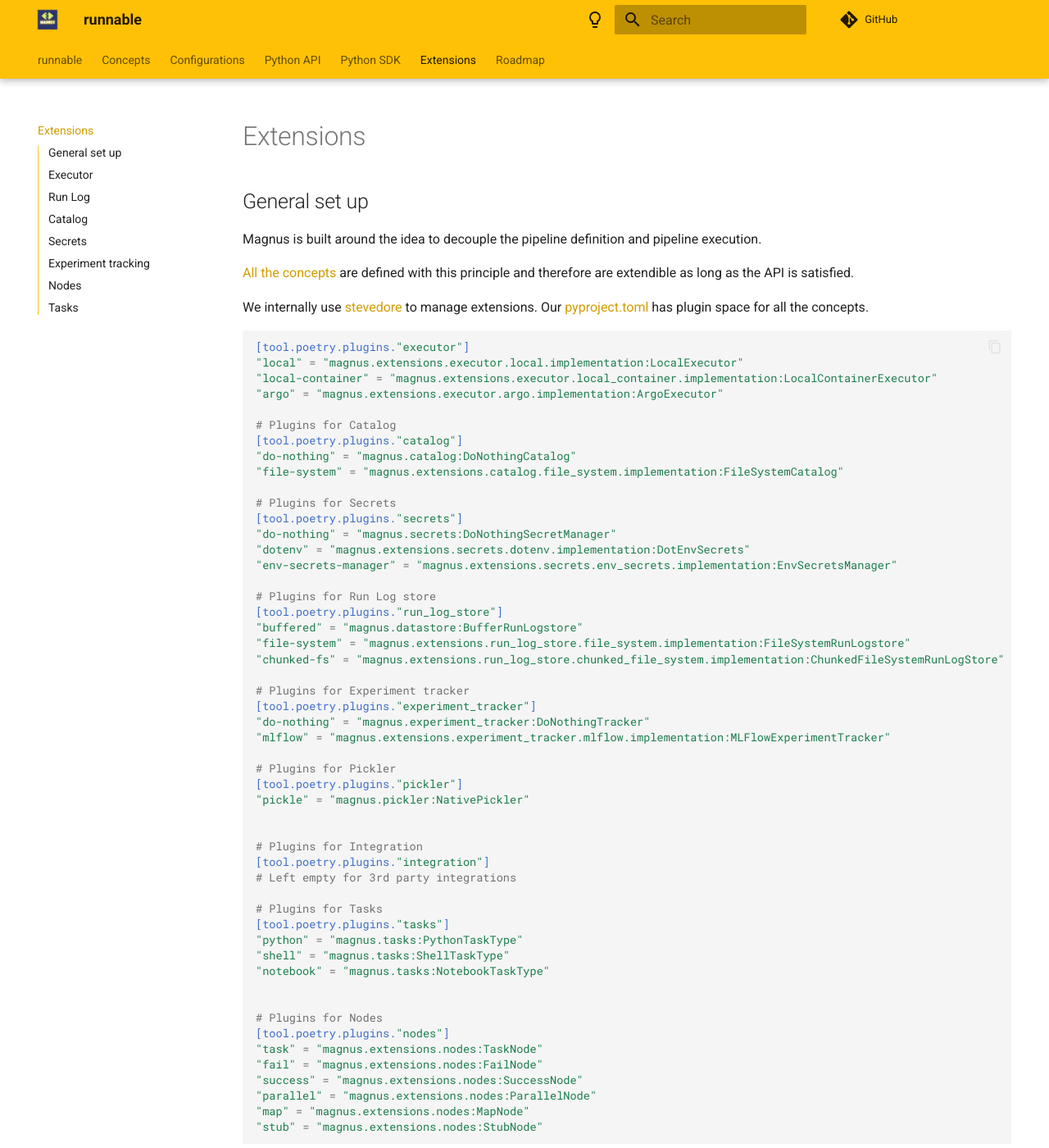
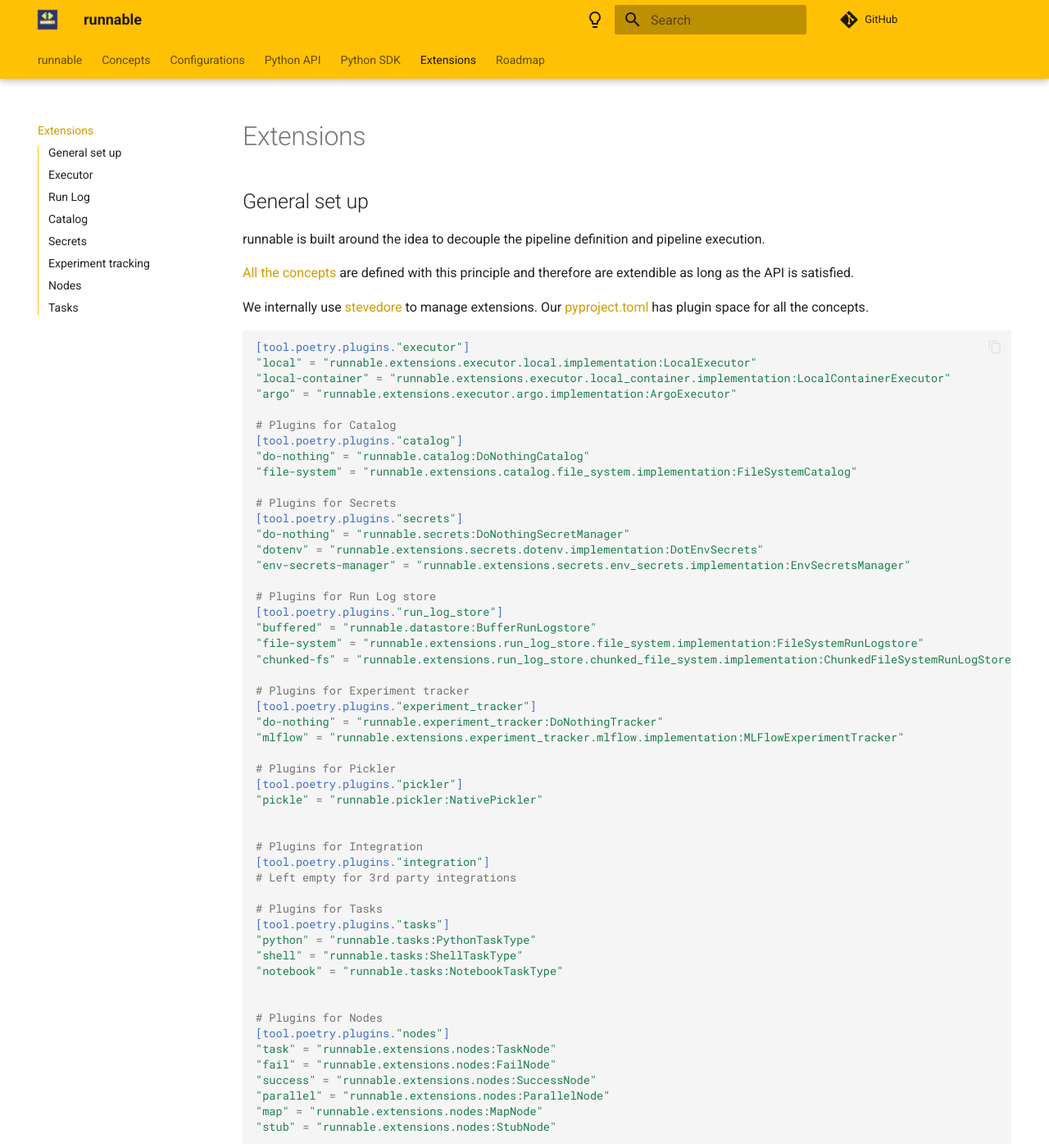
Before and after one commit to AstraZeneca/runnable, an MkDocs documentation site: the page built from docs/extensions.md, in a window 1280 px wide and 1400 px high. Shown: the whole window at 82% size. Built offline with MkDocs 1.6.1 and Material for MkDocs 9.7.7, drawn with Linux system fonts in a browser that asks for light colours; comment, search, counter and statistics services are not loaded; some of the changed text lies outside the part shown.

Commit message:
feat: Bringing in docs

````diff
--- a/docs/extensions.md
+++ b/docs/extensions.md
@@ -1,45 +1,45 @@
 ## General set up
 
-Magnus is built around the idea to decouple the pipeline definition and pipeline execution.
+runnable is built around the idea to decouple the pipeline definition and pipeline execution.
 
 [All the concepts](concepts/the-big-picture.md/) are defined with this principle and therefore
 are extendible as long as the API is satisfied.
 
 We internally use [stevedore](https:/pypi.org/project/stevedore/) to manage extensions.
-Our [pyproject.toml](https://github.com/AstraZeneca/magnus-core/blob/main/pyproject.toml) has
+Our [pyproject.toml](https://github.com/AstraZeneca/runnable-core/blob/main/pyproject.toml) has
 plugin space for all the concepts.
 
 ```toml
 [tool.poetry.plugins."executor"]
-"local" = "magnus.extensions.executor.local.implementation:LocalExecutor"
-"local-container" = "magnus.extensions.executor.local_container.implementation:LocalContainerExecutor"
-"argo" = "magnus.extensions.executor.argo.implementation:ArgoExecutor"
+"local" = "runnable.extensions.executor.local.implementation:LocalExecutor"
+"local-container" = "runnable.extensions.executor.local_container.implementation:LocalContainerExecutor"
+"argo" = "runnable.extensions.executor.argo.implementation:ArgoExecutor"
 
 # Plugins for Catalog
 [tool.poetry.plugins."catalog"]
-"do-nothing" = "magnus.catalog:DoNothingCatalog"
-"file-system" = "magnus.extensions.catalog.file_system.implementation:FileSystemCatalog"
+"do-nothing" = "runnable.catalog:DoNothingCatalog"
+"file-system" = "runnable.extensions.catalog.file_system.implementation:FileSystemCatalog"
 
 # Plugins for Secrets
 [tool.poetry.plugins."secrets"]
-"do-nothing" = "magnus.secrets:DoNothingSecretManager"
-"dotenv" = "magnus.extensions.secrets.dotenv.implementation:DotEnvSecrets"
-"env-secrets-manager" = "magnus.extensions.secrets.env_secrets.implementation:EnvSecretsManager"
+"do-nothing" = "runnable.secrets:DoNothingSecretManager"
+"dotenv" = "runnable.extensions.secrets.dotenv.implementation:DotEnvSecrets"
+"env-secrets-manager" = "runnable.extensions.secrets.env_secrets.implementation:EnvSecretsManager"
 
 # Plugins for Run Log store
 [tool.poetry.plugins."run_log_store"]
-"buffered" = "magnus.datastore:BufferRunLogstore"
-"file-system" = "magnus.extensions.run_log_store.file_system.implementation:FileSystemRunLogstore"
-"chunked-fs" = "magnus.extensions.run_log_store.chunked_file_system.implementation:ChunkedFileSystemRunLogStore"
+"buffered" = "runnable.datastore:BufferRunLogstore"
+"file-system" = "runnable.extensions.run_log_store.file_system.implementation:FileSystemRunLogstore"
+"chunked-fs" = "runnable.extensions.run_log_store.chunked_file_system.implementation:ChunkedFileSystemRunLogStore"
 
 # Plugins for Experiment tracker
 [tool.poetry.plugins."experiment_tracker"]
-"do-nothing" = "magnus.experiment_tracker:DoNothingTracker"
-"mlflow" = "magnus.extensions.experiment_tracker.mlflow.implementation:MLFlowExperimentTracker"
+"do-nothing" = "runnable.experiment_tracker:DoNothingTracker"
+"mlflow" = "runnable.extensions.experiment_tracker.mlflow.implementation:MLFlowExperimentTracker"
 
 # Plugins for Pickler
 [tool.poetry.plugins."pickler"]
-"pickle" = "magnus.pickler:NativePickler"
+"pickle" = "runnable.pickler:NativePickler"
 
 
 # Plugins for Integration
@@ -48,19 +48,19 @@ plugin space for all the concepts.
 
 # Plugins for Tasks
 [tool.poetry.plugins."tasks"]
-"python" = "magnus.tasks:PythonTaskType"
-"shell" = "magnus.tasks:ShellTaskType"
-"notebook" = "magnus.tasks:NotebookTaskType"
+"python" = "runnable.tasks:PythonTaskType"
+"shell" = "runnable.tasks:ShellTaskType"
+"notebook" = "runnable.tasks:NotebookTaskType"
 
 
 # Plugins for Nodes
 [tool.poetry.plugins."nodes"]
-"task" = "magnus.extensions.nodes:TaskNode"
-"fail" = "magnus.extensions.nodes:FailNode"
-"success" = "magnus.extensions.nodes:SuccessNode"
-"parallel" = "magnus.extensions.nodes:ParallelNode"
-"map" = "magnus.extensions.nodes:MapNode"
-"stub" = "magnus.extensions.nodes:StubNode"
+"task" = "runnable.extensions.nodes:TaskNode"
+"fail" = "runnable.extensions.nodes:FailNode"
+"success" = "runnable.extensions.nodes:SuccessNode"
+"parallel" = "runnable.extensions.nodes:ParallelNode"
+"map" = "runnable.extensions.nodes:MapNode"
+"stub" = "runnable.extensions.nodes:StubNode"
 ```
 
 
@@ -71,7 +71,7 @@ them, the complexity is mostly in having access to them.
 To write extensions for your project and are not useful for wider audience, include the plugin
 within your pyproject.toml or  [setuptools entry points](https://setuptools.pypa.io/en/latest/
 pkg_resources.html#entry-points). During the execution of the pipeline,
-magnus would automatically pick up the extension if it registered to the correct namespace.
+runnable would automatically pick up the extension if it registered to the correct namespace.
 
 
 The below section shows the base class implementation for all the concepts. All the base classes
@@ -86,7 +86,7 @@ Examples: [local](configurations/executors/local.md),
 [local-container](configurations/executors/local-container.md),
 [argo](configurations/executors/argo.md)
 
-::: magnus.executor.BaseExecutor
+::: runnable.executor.BaseExecutor
     options:
         show_root_heading: true
         show_source: true
@@ -103,7 +103,7 @@ Examples: [buffered](configurations/run-log.md/#buffered),
 [file-system](configurations/run-log.md/#file-system),
  [chunked-fs](configurations/run-log.md/#chunked-fs)
 
-::: magnus.datastore.BaseRunLogStore
+::: runnable.datastore.BaseRunLogStore
     options:
         show_root_heading: true
         show_source: true
@@ -111,7 +111,7 @@ Examples: [buffered](configurations/run-log.md/#buffered),
         members: None
         heading_level: 3
 
-The ```RunLog``` is a nested pydantic model and is located in ```magnus.datastore.RunLog```.
+The ```RunLog``` is a nested pydantic model and is located in ```runnable.datastore.RunLog```.
 
 
 
@@ -123,7 +123,7 @@ Example:
 [do-nothing](configurations/catalog.md/#do-nothing),
  [file-system](configurations/catalog.md/#file-system)
 
-::: magnus.catalog.BaseCatalog
+::: runnable.catalog.BaseCatalog
     options:
         show_root_heading: true
         show_source: true
@@ -141,7 +141,7 @@ Example:
  [env-secrets-manager](configurations/secrets.md/#environment_secret_manager),
  [dotenv](configurations/secrets.md/#dotenv)
 
-::: magnus.secrets.BaseSecrets
+::: runnable.secrets.BaseSecrets
     options:
         show_root_heading: true
         show_source: true
@@ -157,7 +157,7 @@ Register to namespace: [tool.poetry.plugins."experiment_tracker"]
 Example:
 [do-nothing](configurations/experiment-tracking.md), ```mlflow```
 
-::: magnus.experiment_tracker.BaseExperimentTracker
+::: runnable.experiment_tracker.BaseExperimentTracker
     options:
         show_root_heading: true
         show_source: true
@@ -175,7 +175,7 @@ Example:
 [parallel](concepts/parallel.md),
 [map](concepts/map.md)
 
-::: magnus.nodes.BaseNode
+::: runnable.nodes.BaseNode
     options:
         show_root_heading: true
         show_source: true
@@ -194,7 +194,7 @@ Example:
 [shell](concepts/task.md/#shell),
 [notebook](concepts/task.md/#notebook)
 
-::: magnus.tasks.BaseTaskType
+::: runnable.tasks.BaseTaskType
     options:
         show_root_heading: true
         show_source: true
````
Also changed, not shown: docs/interactions.md (+12 -12 lines), docs/sdk.md (+8 -8 lines), docs/usage.md (+11 -11 lines), 1 other file.
